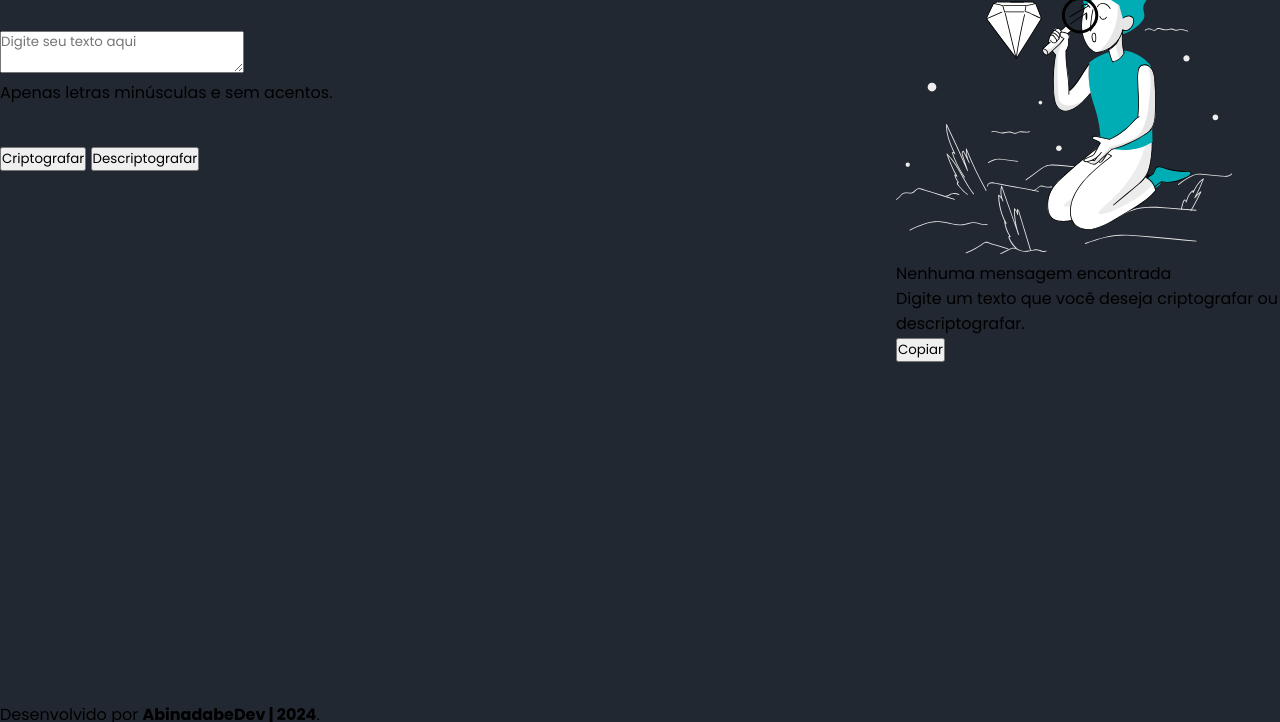
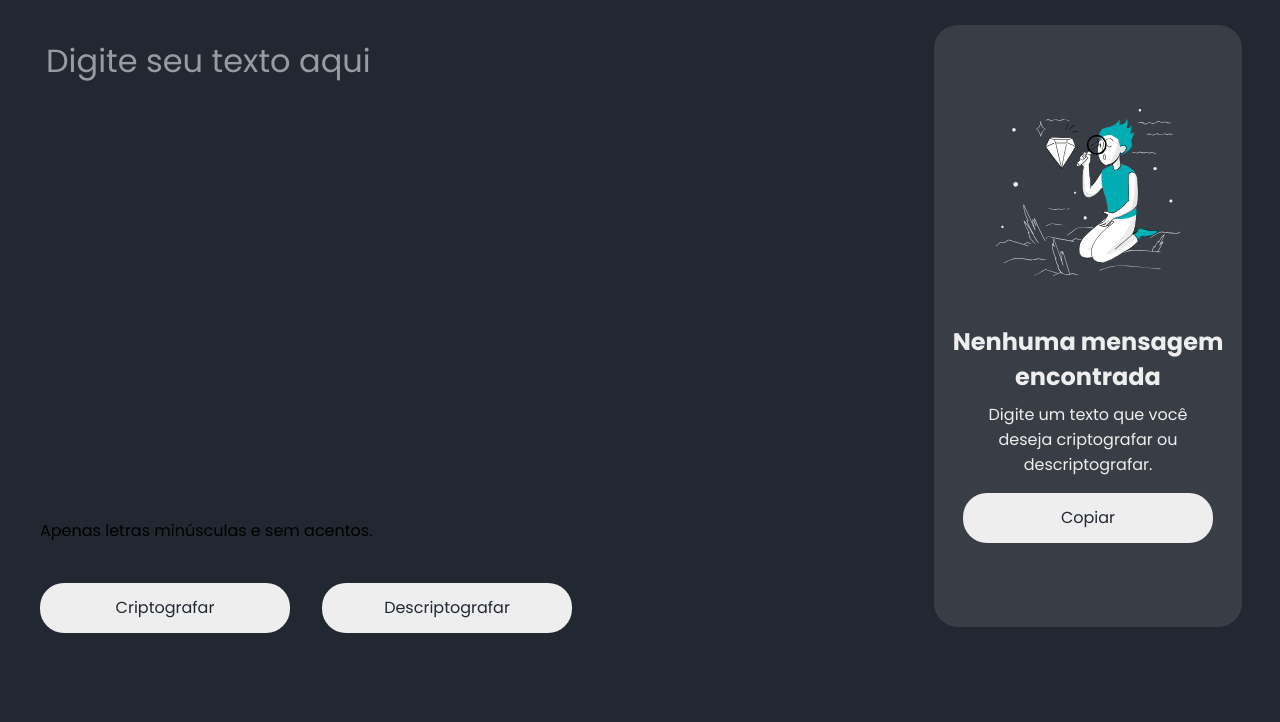
Before and after one commit to AbinadabeDev/encriptador-de-textos, a plain HTML site: page index.html in a window 1280 px wide. Shown: the part 50-772 px from the top of the page. Drawn offline with nearby package versions, Linux system fonts and the light colour scheme.

Commit message:
Atual mesmo

```diff
--- a/index.html
+++ b/index.html
@@ -20,17 +20,17 @@
                 <p class="alert_text">Apenas letras minúsculas e sem acentos.</p>
             </section>
             <section id="buttons">
-                <button class="button_geral" id="btn-criptografar" type="submit">Criptografar</button>
-                <button class="button_geral"  id="btn-descriptografar" type="submit">Descriptografar</button>
+                <button class="button_geral" id="btn_crip" type="submit">Criptografar</button>
+                <button class="button_geral"  id="btn_decrip" type="submit">Descriptografar</button>
             </section>
         </div>
 
         <div id="data_output">
             <section id="section_output">
                 <img src="assets/Boneco novo.svg" alt="Boneco">
-                <p>Nenhuma mensagem encontrada</p>
-                <p>Digite um texto que você deseja criptografar ou descriptografar.</p>
-                <button class="button_geral">Copiar</button>
+                <h2 id="text_title">Nenhuma mensagem encontrada</h2>
+                <p id="text_parag">Digite um texto que você deseja criptografar ou descriptografar.</p>
+                <button class="button_geral" id="btn_copy">Copiar</button>
             </section>
         </div>
     </main>
--- a/style.css
+++ b/style.css
@@ -35,3 +35,151 @@ body {
 #logo img {
     width: 70%;
 }
+
+#input_text {
+    margin-left: 2.5rem;
+}
+
+#input_text textarea {
+    border: 1px solid transparent;
+    outline: none;
+    width: 80%;
+    height: 60vh;
+    color: white;
+    font-size: 2rem;
+    background-color: transparent;
+    resize: none;
+    caret-color: white;
+    border-radius: 14px;
+    padding: 5px;
+}
+
+#input_text textarea:focus {
+    border-color: #d8dfe8c2;
+}
+
+#input_text textarea::placeholder {
+    font-size: 2rem;
+    color: #ffffff89;
+}
+
+#buttons {
+    display: flex;
+    gap: 2rem;
+    margin-left: 2.5rem;
+}
+
+.button_geral {
+    border: none;
+    width: 250px;
+    height: 50px;
+    color: #222831;
+    font-size: 1rem;
+    border-radius: 24px;
+    background-color: #EEEEEE;
+    cursor: pointer;
+    transition: .2s;
+}
+
+#btn_crip:hover {
+    box-shadow: 0px 0px 50px 1px #00f2ff;
+}
+
+#btn_decrip:hover {
+    box-shadow: 0px 0px 50px 1px #ff0000;
+}
+
+#btn_copy:hover {
+    box-shadow: 0px 0px 50px 1px #ffd000;
+}
+
+#data_output {
+    display: flex;
+    align-items: center;
+}
+
+#section_output {
+    display: flex;
+    flex-direction: column;
+    justify-content: center;
+    width: 80%;
+    height: 80%;
+    margin: 0 auto;
+    border-radius: 24px;
+    background-color: #393E46;
+    text-align: center;
+}
+
+#section_output img {
+    width: 60%;
+    margin: 0 auto 3rem;
+}
+
+#section_output p{
+    width: 80%;
+    align-self: center;
+    margin-top: .5rem;
+}
+
+#tex_result {
+    color: white;
+    width: 90%;
+    height: 85%;
+    text-align: start;
+    font-size: 1.5rem;
+    margin: 1rem auto 0;
+    border: none;
+    outline: none;
+    background-color: transparent;
+}
+
+
+
+#btn_copy {
+    margin-top: 1rem;
+    align-self: center;
+}
+
+#section_output h2 {
+    font-family: 'Poppins', sans-serif;
+    font-size: 1.5rem;
+    font-weight: 700;
+    color: #EEEEEE;
+}
+
+#section_output p {
+    font-family: 'Poppins', sans-serif;
+    font-size: 1rem;
+    font-weight: 400;
+    color: #EEEEEE;
+}
+
+footer {
+    display: flex;
+    gap: 1rem;
+    justify-content: flex-end;
+    font-size: 1.3rem;
+    color: white;
+    margin: 2rem 3.3rem 0 0;
+}
+
+footer a {
+    color: white;
+}
+
+@media screen and (max-width:1250px) {
+    #main_geral {
+        grid-template-columns: 60% 40%;
+    }
+}
+
+
+@media screen and {max-width: 1000px;
+    body {
+        background-attachment: fixed;
+    }
+    #main_geral {
+        grid-template-columns: 1fr;
+    }
+    #data_input
+}
```
